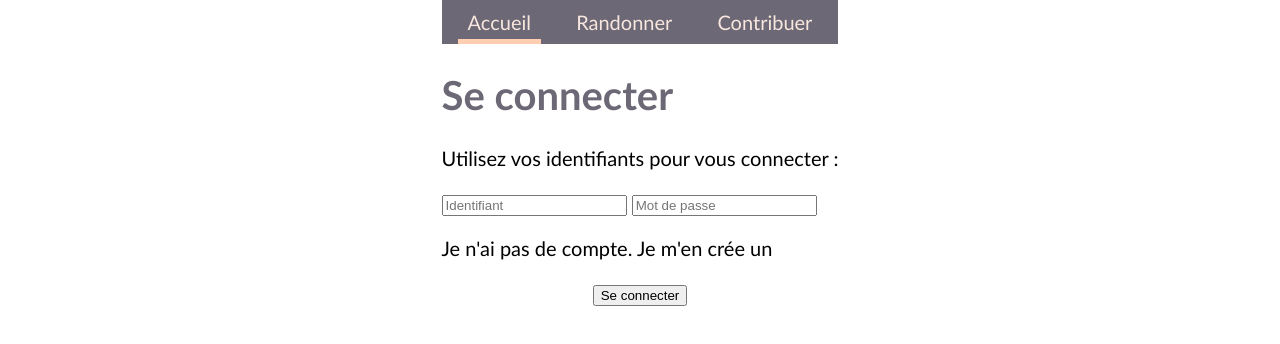
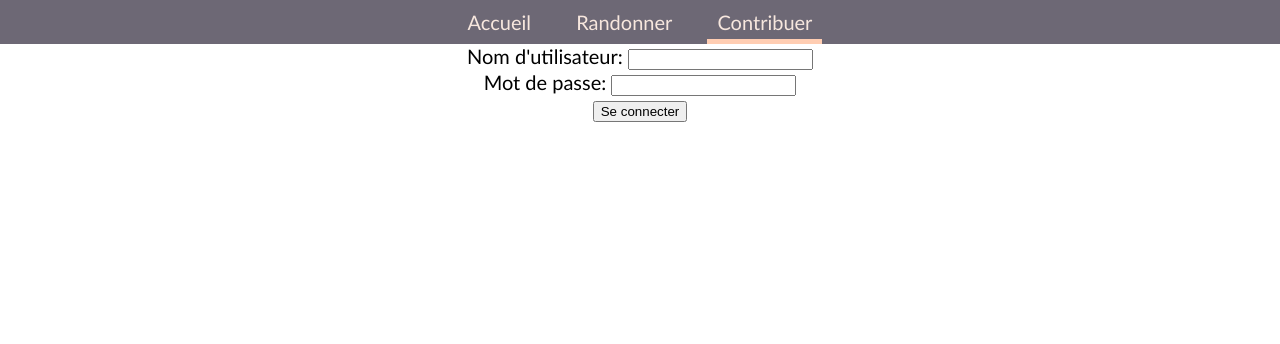
Before and after one commit to Circonstances/Randonn-e, a website: page public/html/contribuer.html in a window 1280 px wide. Drawn offline with Linux system fonts and the light colour scheme.

Commit message:
Connexion page

```diff
--- a/public/css/contribuer.css
+++ b/public/css/contribuer.css
@@ -1,6 +1,8 @@
 @import url("commun.css");
-body{
-    display: flex;
-    justify-content: center;
-    align-items: center;
+nav,
+form {
+  display: block; /* Assure que la barre de navigation et le formulaire s'affichent comme des blocs, chacun sur sa propre ligne */
+  width: 100%; /* Prend toute la largeur disponible */
 }
+
+#block-id { text-align: center}
--- a/public/html/contribuer.html
+++ b/public/html/contribuer.html
@@ -8,24 +8,25 @@
 </head>
 
 <body>
-    <div>
+    <nav>
     <ul class="barre-de-menu">
-        <li><a class = "actuel" href="index.html">Accueil</a></li>
+        <li><a href="index.html">Accueil</a></li>
         <li><a href="randonnee.html">Randonner</a></li>
-        <li><a href="contribuer.html">Contribuer</a></li>
+        <li><a class = "actuel" href="contribuer.html">Contribuer</a></li>
       </ul>
-
-        <h1>Se connecter</h1>
-        <p class="utiliser-id">Utilisez vos identifiants pour vous connecter :</p>
-
-        <div class="inputs">
-            <input type="identifiant" placeholder="Identifiant">
-            <input type="motdepasse" placeholder="Mot de passe">
+    </nav>
+    <form id= "block-id" action="/chemin_du_serveur_pour_traiter_la_connexion" method="POST">
+        <div id= "elements"></div>
+        <div>
+            <label for="username">Nom d'utilisateur:</label>
+            <input type="text" id="username" name="username" required>
         </div>
-
-        <p class="inscription">Je n'ai pas de compte. Je m'en crée un</p>
-        <div align="center">
-            <button type="soumettre">Se connecter</button>
+        <div>
+            <label for="password">Mot de passe:</label>
+            <input type="password" id="password" name="password" required>
         </div>
-    </div>
+        <div>
+            <button type="submit">Se connecter</button>
+        </div>
+    </form>
 </body>
```
Also changed, not shown: public/html/randonnee.html (+1 -1 lines).
